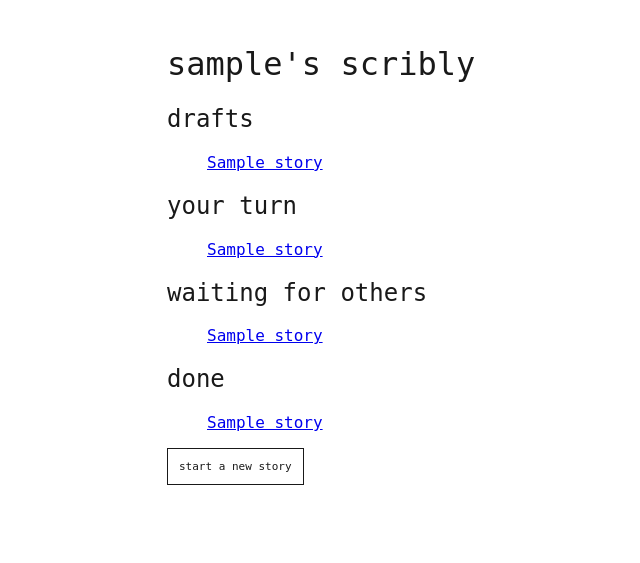
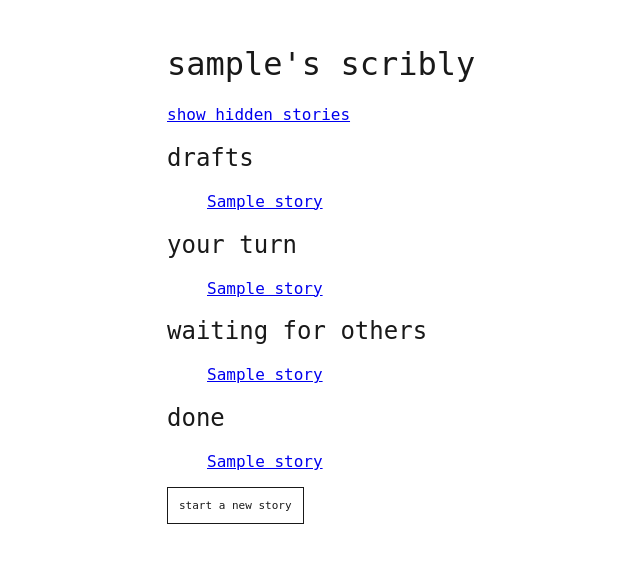
Before and after one commit to zhammer/scribly, a Python web app: template templates/me.html in a window 1280 px wide. Shown: the top 563 px of the page, without its empty margins (23-663 px from the left). Run offline with Jinja, Linux system fonts and the light colour scheme; the template is opened without the code that fills it: most values are stand-ins (such as "Sample title", 1, 10 or a date in 2020).

Commit message:
Keep query params on hide/unhide action

```diff
--- a/templates/me.html
+++ b/templates/me.html
@@ -1,14 +1,19 @@
+{% set show_hidden = (request.query_params.show_hidden or '0') | int -%}
 {% import 'head.html' as head %}
 {% macro story_li(story_with_meta) -%}
+{% if not (story_with_meta.hidden and not show_hidden) -%}
 <li class="me-story">
-  <a href="/stories/{{ story_with_meta.story.id }}">{{ story_with_meta.story.title }}</a>
+  {% if story_with_meta.hidden -%}<i>(hidden) </i>{%- endif %}<a
+    href="/stories/{{ story_with_meta.story.id }}">{{ story_with_meta.story.title }}</a>
   <span class="me-story-hover"> ·{{" "}}
+    {% set hide_action = "unhide" if story_with_meta.hidden else "hide" -%}
     <form id="story-{{ story_with_meta.story.id }}-hide-form" class="story-hide-form"
-      action="/stories/{{ story_with_meta.story.id }}/hide" method="post">
-      <button type="submit">hide</button type="submit">
+      action="/stories/{{ story_with_meta.story.id }}/{{ hide_action }}" method="post">
+      <button type="submit">{{ hide_action }}</button type="submit">
     </form>
   </span>
 </li>
+{%- endif %}
 {%- endmacro %}
 <!DOCTYPE html>
 <html lang="en">
@@ -21,6 +26,13 @@
   <div class="page">
     <main>
       <h1>{{ me.user.username }}'s scribly</h1>
+      <div>
+        {% if show_hidden | int -%}
+        <a href="?show_hidden=0">don't show hidden stories</a>
+        {% else -%}
+        <a href="?show_hidden=1">show hidden stories</a>
+        {%- endif %}
+      </div>
       <div>
         <section>
           <h2>drafts</h2>
```
Also changed, not shown: scribly/delivery/server.py (+20 -2 lines).
